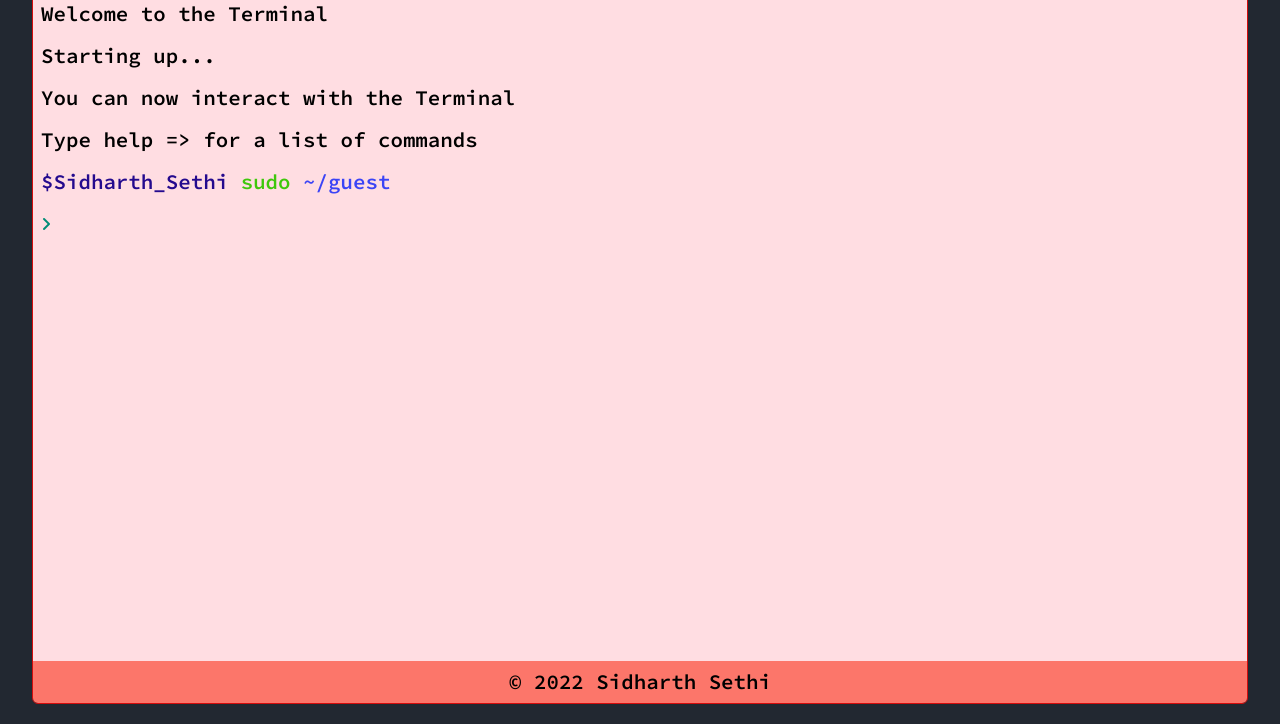
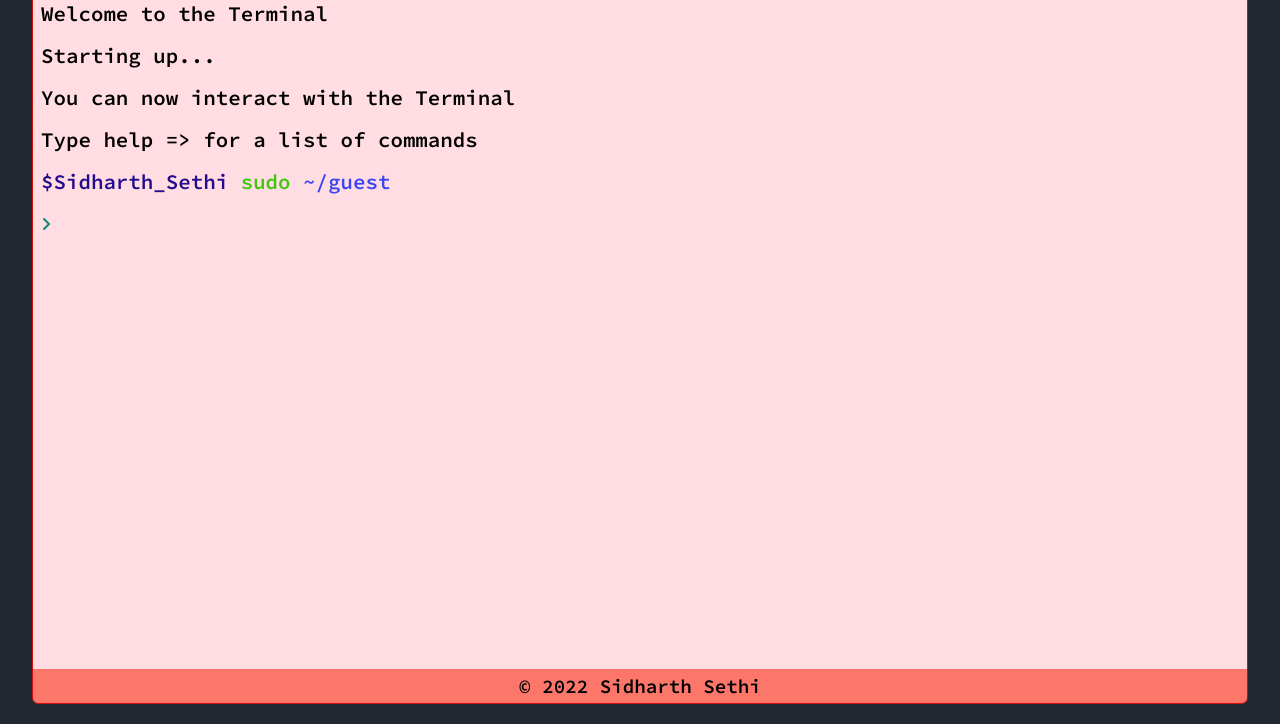
Before and after one commit to TechSpiritSS/Terminal-Portfolio, a plain HTML site: page index.html in a window 1280 px wide. Shown: the part 76-800 px from the top of the page. Drawn offline with Linux system fonts and the light colour scheme.

Commit message:
resolved footer_removed issue on clear command

```diff
--- a/index.html
+++ b/index.html
@@ -35,7 +35,7 @@
       </div>
       <div id="app"></div>
       <div class="title">
-        <p class="bottom-bar">
+        <div class="bottom-bar">
           &copy;
           <script>
             document.write(new Date().getFullYear());
@@ -43,7 +43,7 @@
           <a href="http://github.com/techspiritss" class="bottom-name">
             Sidharth Sethi</a
           >
-        </p>
+          </div>
       </div>
     </div>
   </body>
--- a/style.css
+++ b/style.css
@@ -144,6 +144,9 @@ p {
 
 .bottom-bar {
   background-color: #fc766aff;
+  font-size: larger;
+  padding-top: 5px;
+  padding-bottom: 5px;
 }
 
 .bottom-name {
```
